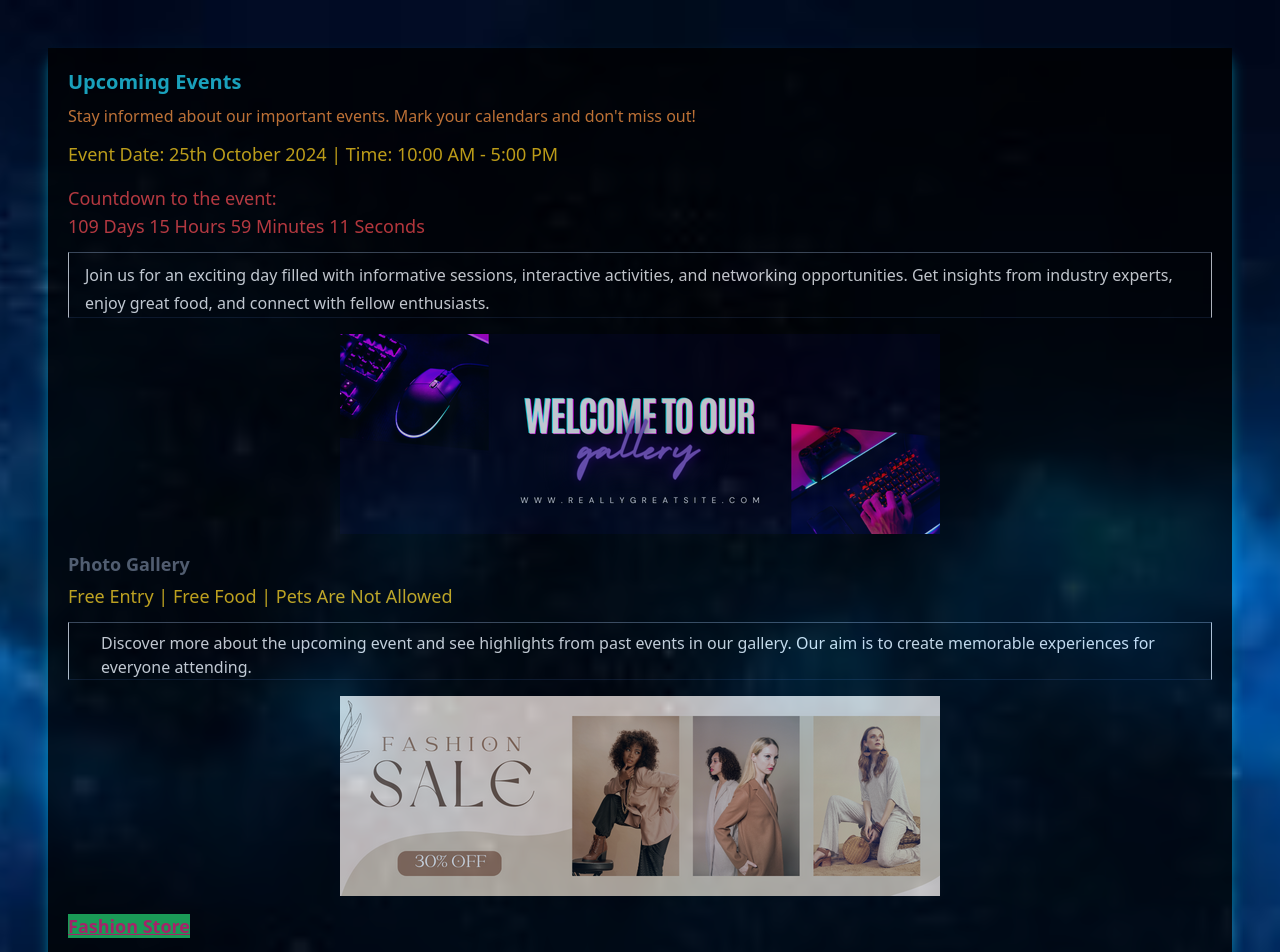
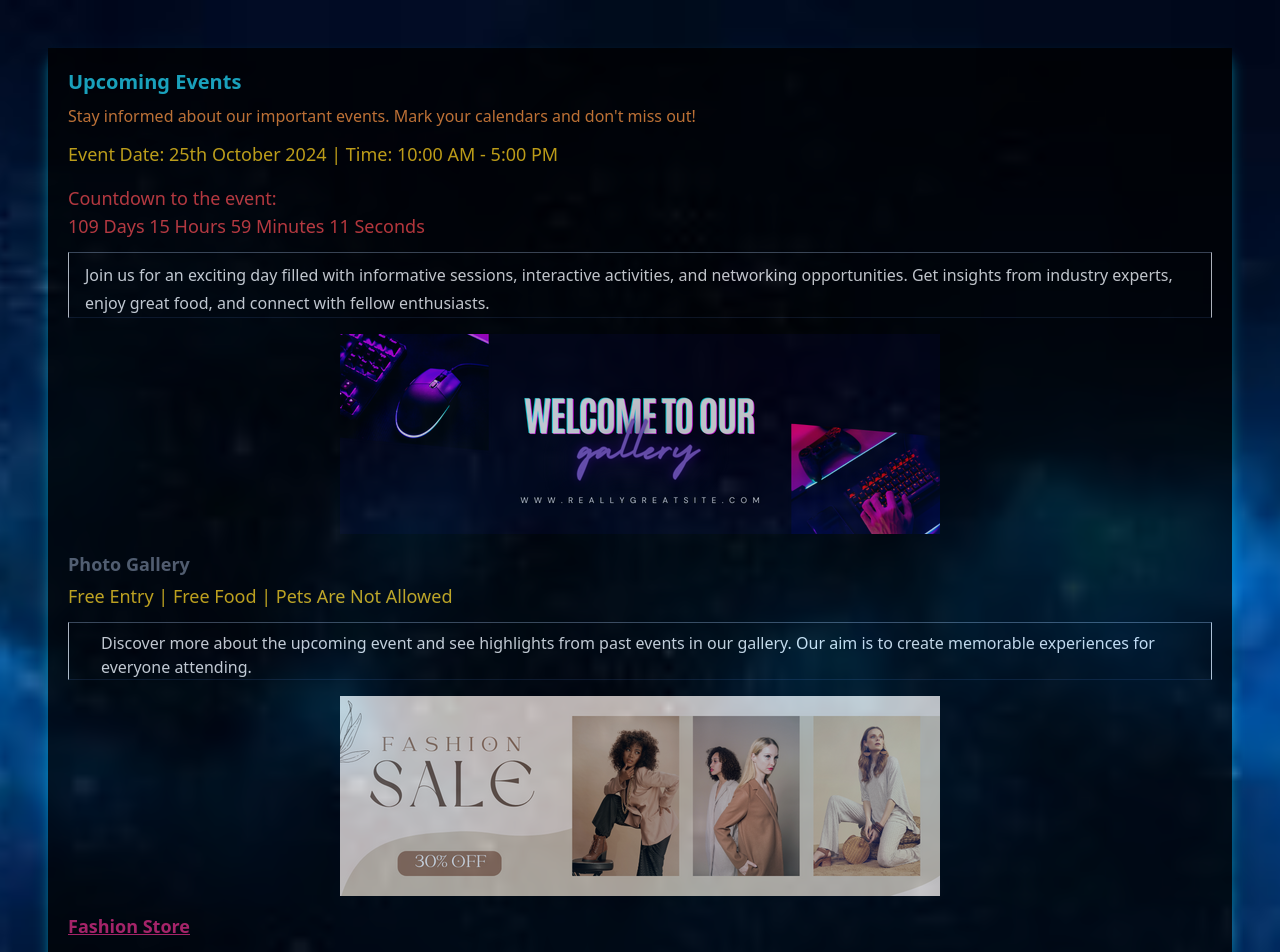
Before and after one commit to CHANDRUS-HUB/Event-Banner, a React (Create React App) app: page / in a window 1280 px wide. Shown: the top 952 px of the page. Built offline with nearby package versions, Linux system fonts and the light colour scheme.

Commit message:
Event Invitation form using react Js

```diff
--- a/src/App.js
+++ b/src/App.js
@@ -101,7 +101,7 @@ function App() {
 
           <h1 className="justify-center">
             <a className="text-lg" href="https://www.myntra.com/"><span
-              className="font-bold text-pink-600 hover:text-pink-500 underline  bg-green-500 ">Fashion Store</span>
+              className="font-bold text-pink-600 hover:text-pink-500 underline   ">Fashion Store</span>
             </a>
           </h1>
           <h2 className="text-lg mt-2 text-yellow-400">
```
Also changed, not shown: 1 other file (tests, documents, lock files or other folders).
